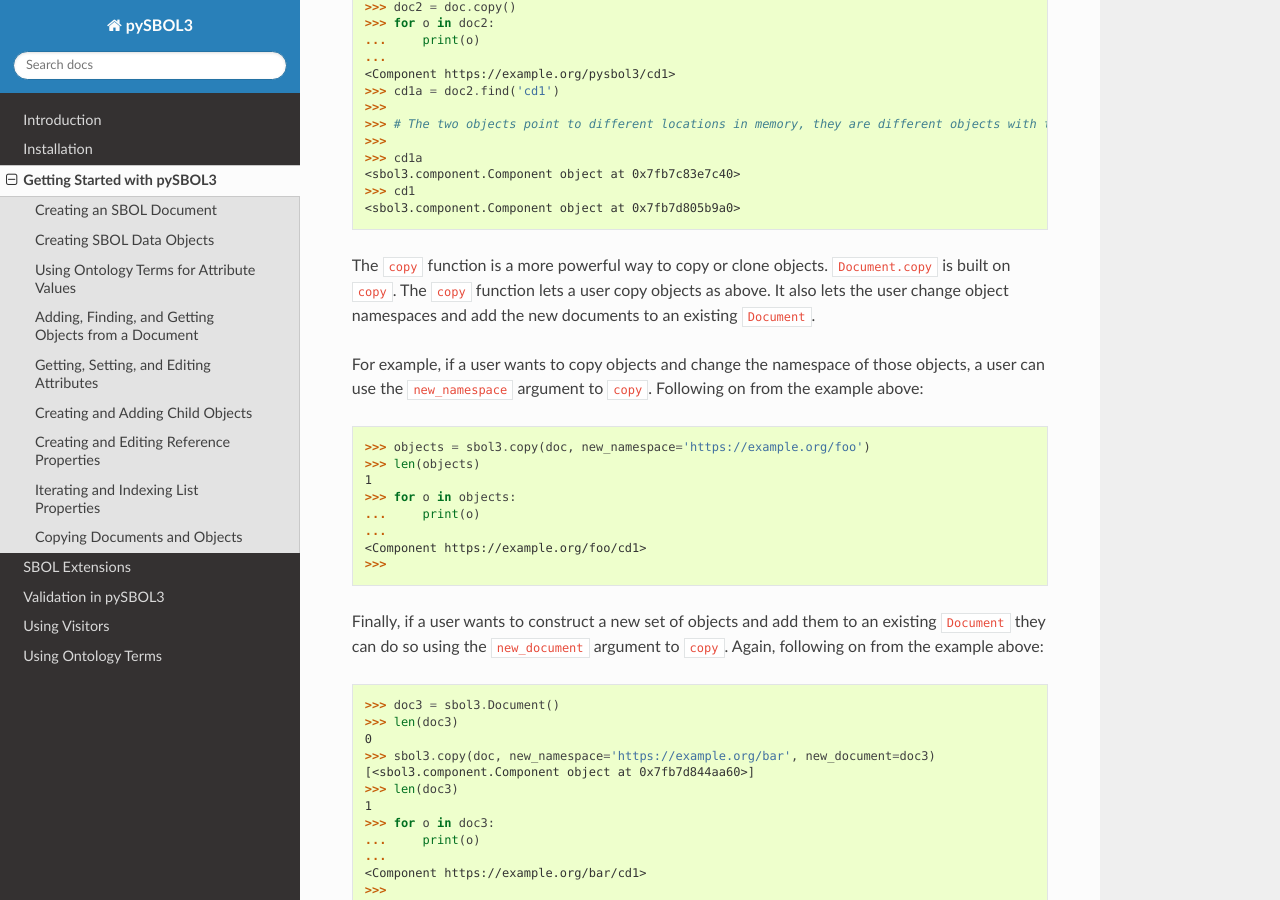
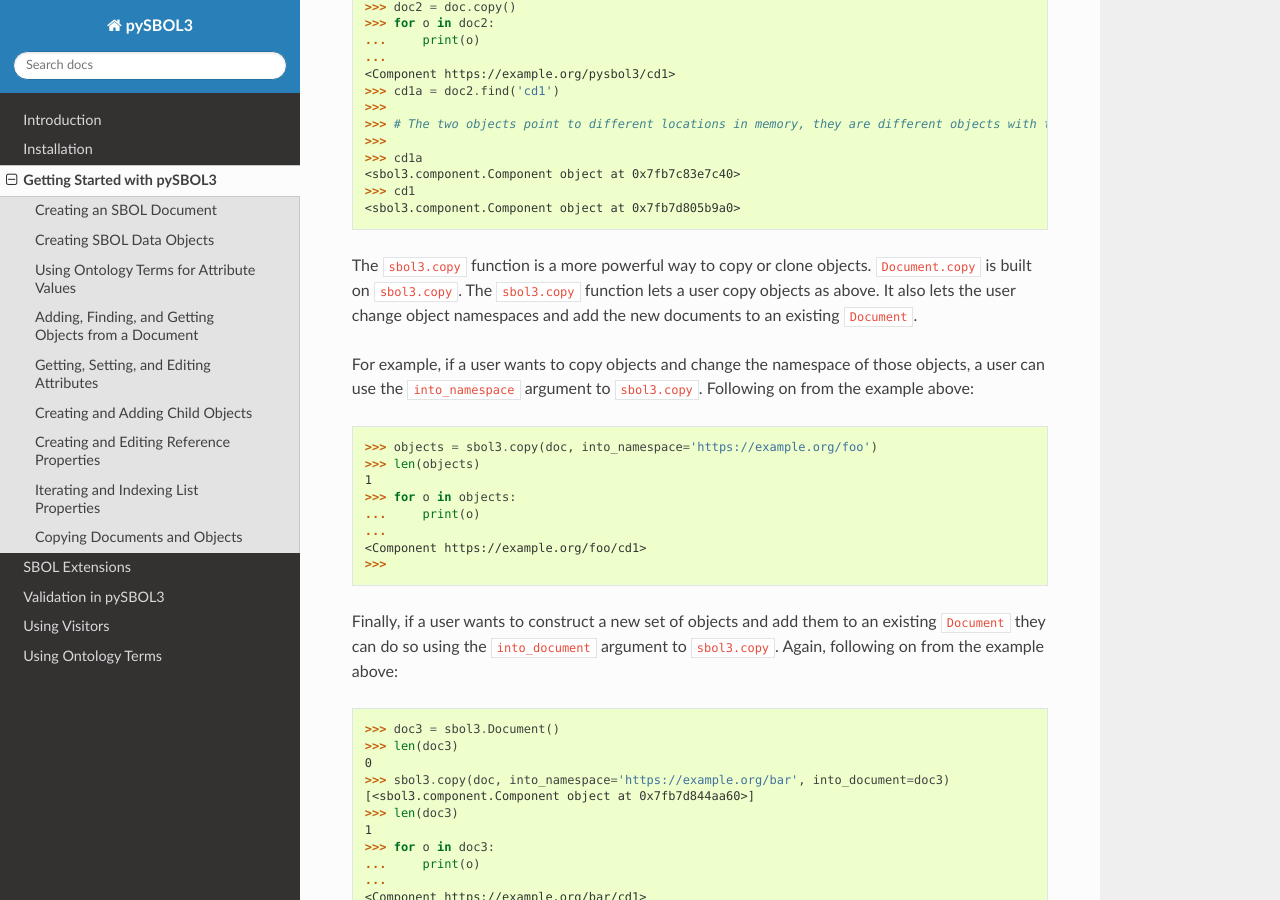
Before and after one commit to SynBioDex/pySBOL3, a Sphinx documentation site: the page built from docs/getting_started.rst, in a window 1280 px wide and 900 px high, scrolled down 8712 px. Built offline with Sphinx 7.4.7 and the Read the Docs theme 2.0.0, drawn with Linux system fonts in a browser that asks for light colours.

Commit message:
Change sbol3.copy argument names
And tweak the documentation to refer to `sbol3.copy` so it does
not get confused with `copy.copy`.

```diff
--- a/docs/getting_started.rst
+++ b/docs/getting_started.rst
@@ -457,18 +457,19 @@ clone has the same identity as the object in the original
 .. end
 
 
-The ``copy`` function is a more powerful way to copy or clone
-objects. ``Document.copy`` is built on ``copy``. The ``copy`` function
-lets a user copy objects as above. It also lets the user change object
-namespaces and add the new documents to an existing ``Document``.
+The ``sbol3.copy`` function is a more powerful way to copy or clone
+objects. ``Document.copy`` is built on ``sbol3.copy``. The
+``sbol3.copy`` function lets a user copy objects as above. It also
+lets the user change object namespaces and add the new documents to an
+existing ``Document``.
 
 For example, if a user wants to copy objects and change the namespace
-of those objects, a user can use the ``new_namespace`` argument to
-``copy``. Following on from the example above:
+of those objects, a user can use the ``into_namespace`` argument to
+``sbol3.copy``. Following on from the example above:
 
 .. code:: python
 
-    >>> objects = sbol3.copy(doc, new_namespace='https://example.org/foo')
+    >>> objects = sbol3.copy(doc, into_namespace='https://example.org/foo')
     >>> len(objects)
     1
     >>> for o in objects:
@@ -481,15 +482,15 @@ of those objects, a user can use the ``new_namespace`` argument to
 
 Finally, if a user wants to construct a new set of objects and add
 them to an existing ``Document`` they can do so using the
-``new_document`` argument to ``copy``. Again, following on from the
-example above:
+``into_document`` argument to ``sbol3.copy``. Again, following on from
+the example above:
 
 .. code:: python
 
     >>> doc3 = sbol3.Document()
     >>> len(doc3)
     0
-    >>> sbol3.copy(doc, new_namespace='https://example.org/bar', new_document=doc3)
+    >>> sbol3.copy(doc, into_namespace='https://example.org/bar', into_document=doc3)
     [<sbol3.component.Component object at 0x7fb7d844aa60>]
     >>> len(doc3)
     1
```
Also changed, not shown: other parts of docs/getting_started.rst (+3 -3 lines), 2 other files.
